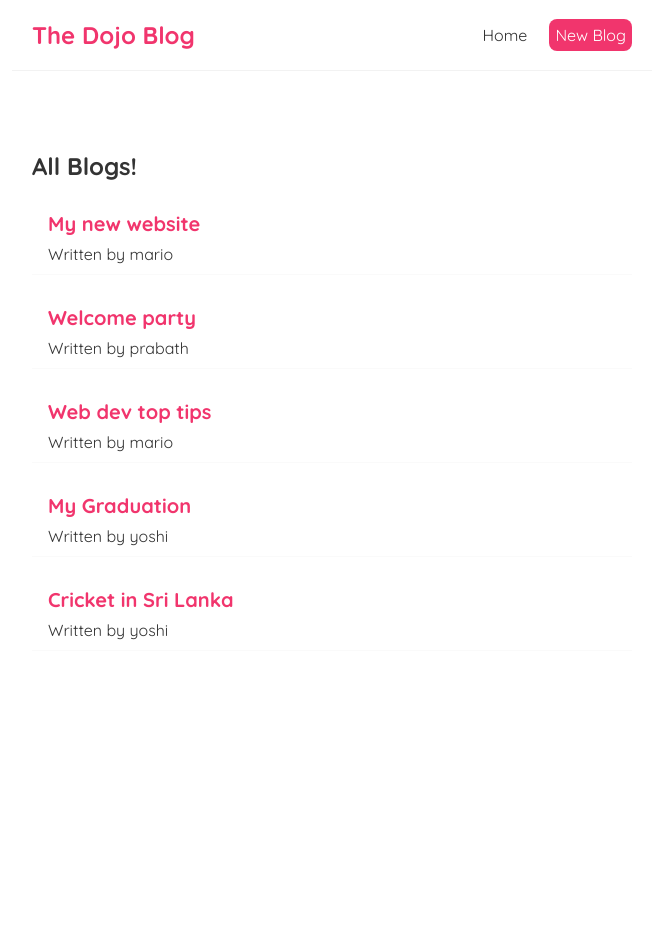
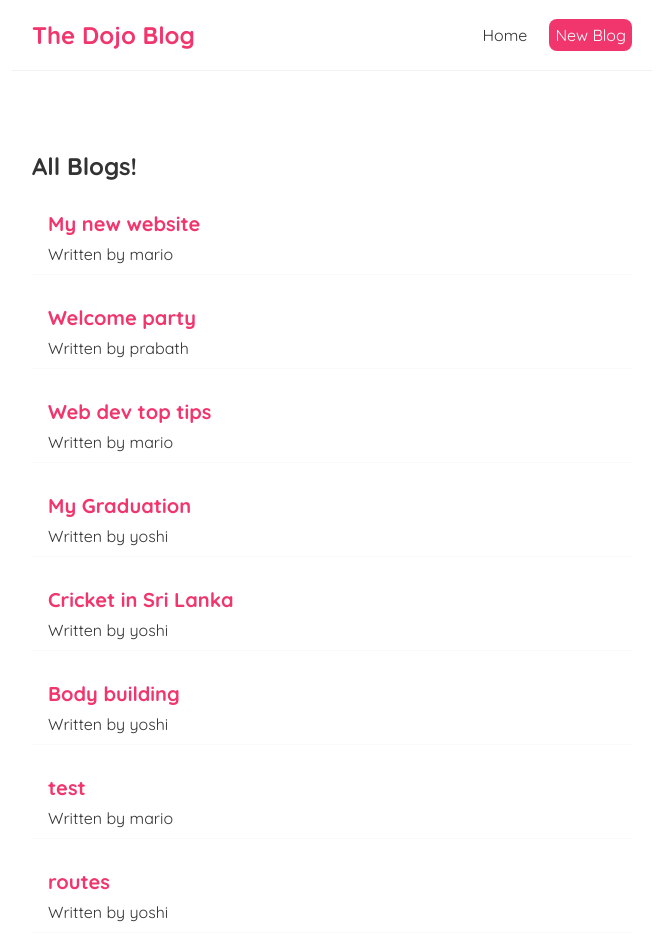
Before and after one commit to prabath1998/dojo-blog, a React (Create React App) app: page / in a window 1280 px wide. Shown: the top 952 px of the page, without its empty margins (308-971 px from the left). Before the commit the page ends 800 px from the top, so only its background shows below. Built offline with nearby package versions, Linux system fonts and the light colour scheme; data requests are answered from the project's data file.

Commit message:
programmetic redirects

```diff
--- a/data/db.json
+++ b/data/db.json
@@ -29,6 +29,24 @@
       "body": "Lorem ipsum dolor sit amet, consectetur adipiscing elit, sed do eiusmod tempor incididunt ut labore et dolore magna aliqua. Metus aliquam eleifend mi in nulla posuere. Tristique senectus et netus et malesuada fames ac turpis egestas. Morbi tristique senectus et netus. Velit egestas dui id ornare arcu. Orci dapibus ultrices in iaculis nunc sed augue. Turpis egestas maecenas pharetra convallis posuere morbi leo. Tempus iaculis urna id volutpat lacus laoreet. Magna sit amet purus gravida quis blandit turpis cursus in. Sed ullamcorper morbi tincidunt ornare massa eget egestas. Consequat nisl vel pretium lectus quam id leo in. Faucibus a pellentesque sit amet porttitor eget dolor morbi non. Malesuada fames ac turpis egestas sed. Turpis egestas sed tempus urna et pharetra pharetra massa. Id donec ultrices tincidunt arcu non sodales neque sodales ut. Amet venenatis urna cursus eget. Non tellus orci ac auctor augue mauris augue neque gravida. Aenean sed adipiscing diam donec adipiscing tristique.",
       "author": "yoshi",
       "id": 5
+    },
+    {
+      "title": "Body building",
+      "body": "Lorem ipsum dolor sit amet, consectetur adipiscing elit, sed do eiusmod tempor incididunt ut labore et dolore magna aliqua. Metus aliquam eleifend mi in nulla posuere. Tristique senectus et netus et malesuada fames ac turpis egestas. Morbi tristique senectus et netus. Velit egestas dui id ornare arcu. Orci dapibus ultrices in iaculis nunc sed augue. Turpis egestas maecenas pharetra convallis posuere morbi leo. Tempus iaculis urna id volutpat lacus laoreet. Magna sit amet purus gravida quis blandit turpis cursus in. Sed ullamcorper morbi tincidunt ornare massa eget egestas. Consequat nisl vel pretium lectus quam id leo in. Faucibus a pellentesque sit amet porttitor eget dolor morbi non. Malesuada fames ac turpis egestas sed. Turpis egestas sed tempus urna et pharetra pharetra massa. Id donec ultrices tincidunt arcu non sodales neque sodales ut. Amet venenatis urna cursus eget. Non tellus orci ac auctor augue mauris augue neque gravida. Aenean sed adipiscing diam donec adipiscing tristique.",
+      "author": "yoshi",
+      "id": 6
+    },
+    {
+      "title": "test",
+      "body": "Lorem ipsum dolor sit amet, consectetur adipiscing elit, sed do eiusmod tempor incididunt ut labore et dolore magna aliqua. Metus aliquam eleifend mi in nulla posuere. Tristique senectus et netus et malesuada fames ac turpis egestas. Morbi tristique senectus et netus. Velit egestas dui id ornare arcu. Orci dapibus ultrices in iaculis nunc sed augue. Turpis egestas maecenas pharetra convallis posuere morbi leo. Tempus iaculis urna id volutpat lacus laoreet. Magna sit amet purus gravida quis blandit turpis cursus in. Sed ullamcorper morbi tincidunt ornare massa eget egestas. Consequat nisl vel pretium lectus quam id leo in. Faucibus a pellentesque sit amet porttitor eget dolor morbi non. Malesuada fames ac turpis egestas sed. Turpis egestas sed tempus urna et pharetra pharetra massa. Id donec ultrices tincidunt arcu non sodales neque sodales ut. Amet venenatis urna cursus eget. Non tellus orci ac auctor augue mauris augue neque gravida. Aenean sed adipiscing diam donec adipiscing tristique.",
+      "author": "mario",
+      "id": 7
+    },
+    {
+      "title": "routes",
+      "body": "Lorem ipsum dolor sit amet, consectetur adipiscing elit, sed do eiusmod tempor incididunt ut labore et dolore magna aliqua. Metus aliquam eleifend mi in nulla posuere. Tristique senectus et netus et malesuada fames ac turpis egestas. Morbi tristique senectus et netus. Velit egestas dui id ornare arcu. Orci dapibus ultrices in iaculis nunc sed augue. Turpis egestas maecenas pharetra convallis posuere morbi leo. Tempus iaculis urna id volutpat lacus laoreet. Magna sit amet purus gravida quis blandit turpis cursus in. Sed ullamcorper morbi tincidunt ornare massa eget egestas. Consequat nisl vel pretium lectus quam id leo in. Faucibus a pellentesque sit amet porttitor eget dolor morbi non. Malesuada fames ac turpis egestas sed. Turpis egestas sed tempus urna et pharetra pharetra massa. Id donec ultrices tincidunt arcu non sodales neque sodales ut. Amet venenatis urna cursus eget. Non tellus orci ac auctor augue mauris augue neque gravida. Aenean sed adipiscing diam donec adipiscing tristique.",
+      "author": "yoshi",
+      "id": 8
     }
   ]
 }
--- a/src/Create.js
+++ b/src/Create.js
@@ -1,10 +1,12 @@
 import { useState } from "react";
+import { useHistory } from "react-router-dom";
 
 const Create = () => {
   const [title, setTitle] = useState("");
   const [body, setBody] = useState("");
   const [author, setAuthor] = useState("mario");
   const [isPending, setIsPending] = useState(false);
+  const history = useHistory();
 
   const handleSubmit = (e) => {
     e.preventDefault();
@@ -18,8 +20,12 @@ const Create = () => {
         body: JSON.stringify(blog)
     }).then(()=>{
         console.log('New blog added');
-        setIsPending(false)
+        setIsPending(false);
+        // history.go(-1);
+        history.push('/');
     })
+
+
   }
 
   return (
```
